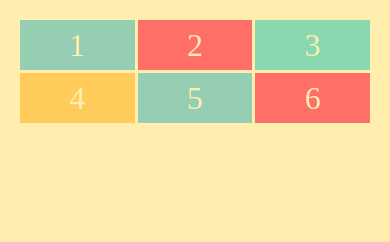
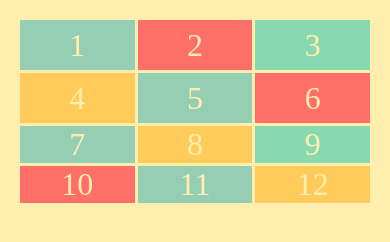
Before and after one commit to utkarsh1810/Development-trashs, a plain HTML site: page Grid/index.html in a window 390 px wide. Drawn offline with Linux system fonts and the light colour scheme.

Commit message:
adding new div with responsive blocks

```diff
--- a/Grid/index.html
+++ b/Grid/index.html
@@ -1,7 +1,8 @@
 <html>
     <head>
+        <link rel="stylesheet" href="index.css">
         <link rel="stylesheet" href="basic.css">
-        <link rel="stylesheet" href="index.css">
+
     </head>
     <body>
         <div class="container">
@@ -11,6 +12,12 @@
             <div>4</div>
             <div>5</div>
             <div>6</div>
+            <div>7</div>
+            <div>8</div>
+            <div>9</div>
+            <div>10</div>
+            <div>11</div>
+            <div>12</div>
         </div>
     </body>
 </html>
```
